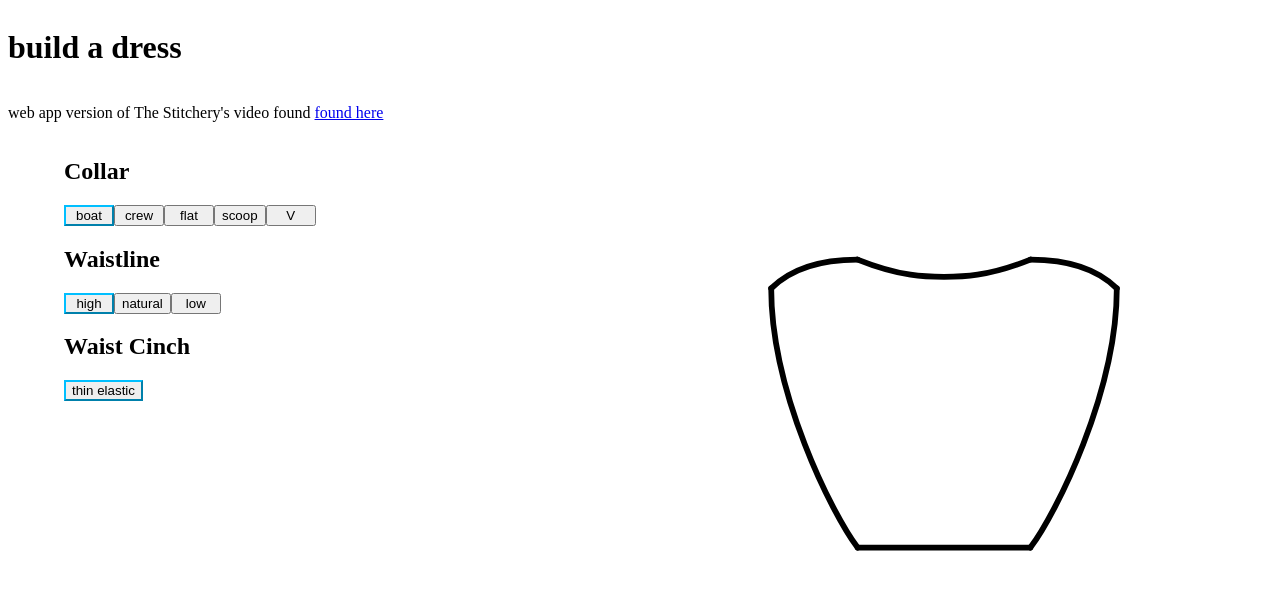
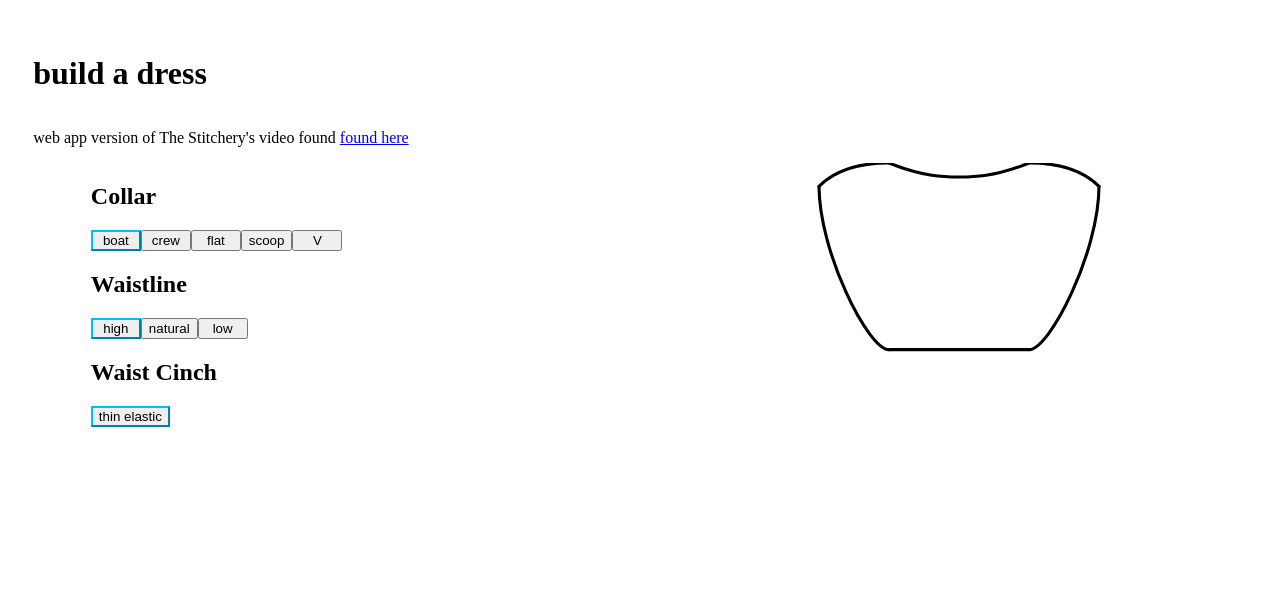
Before and after one commit to bexedmondson/dressjs, a SvelteKit app: page / in a window 1280 px wide. Shown: the top 590 px of the page. Built offline with nearby package versions, Linux system fonts and the light colour scheme.

Commit message:
improving (?) css layout

```diff
--- a/src/lib/choices.js
+++ b/src/lib/choices.js
@@ -5,11 +5,13 @@ export const collar = writable(data.collarOptions[0]);
 export const waistline = writable(data.waistlineOptions[0]);
 export const waistCinch = writable(data.waistCinchOptions[0]);
 
-export const maxDiagramWidth = readable(100.0);
-export const maxDiagramHeight = readable(200.0);
+let maxWidth = 150.0;
+let maxHeight = 200.0;
+export const maxDiagramWidth = readable(maxWidth);
+export const maxDiagramHeight = readable(maxHeight);
 
 //got to add .0 to make the maths work
-export const collarPoints = { left: [35.0, 10.0], right: [65.0, 10.0] };
+export const collarPoints = { left: [maxWidth * 0.35, 0.0], right: [maxWidth * 0.65, 0.0] };
 
 //TODO: get this from sleeve selection in case of sleeveless
-export const shoulderPoints = { left: [20.0, 15.0], right: [80.0, 15.0] };
+export const shoulderPoints = { left: [maxWidth * 0.2, 7.5], right: [maxWidth * 0.8, 7.5] };
--- a/src/lib/torso.js
+++ b/src/lib/torso.js
@@ -5,10 +5,10 @@ export function getTorsoSidesPath(shoulderPoints, waistPoints)
     let rightOrigin = shoulderPoints.right;
     let rightTerminal = [waistPoints.x1, waistPoints.y1];
 
-    let originTangentXOffset = (leftTerminal[1] - leftTerminal[1]) * 0.3;
+    let originTangentXOffset = 0;
     let originTangentYOffset = (leftTerminal[1] - leftOrigin[1]) * 0.4;
     let terminalTangentXOffset = (leftTerminal[0] - leftOrigin[0]) * 0.3;
-    let terminalTangentYOffset = (leftTerminal[0] - leftOrigin[0]) * 0.4;
+    let terminalTangentYOffset = 0;
 
 
     let path =  `M ${leftOrigin[0]},${leftOrigin[1]}
--- a/src/routes/+page.svelte
+++ b/src/routes/+page.svelte
@@ -18,20 +18,22 @@
 
 <div class="parent-container">
     <div class="buttoncolumn">
-        <CollarSelect></CollarSelect>
-        <WaistlineSelect></WaistlineSelect>
-        <WaistCinchSelect></WaistCinchSelect>
+        <div class="buttonscroll">
+            <CollarSelect></CollarSelect>
+            <WaistlineSelect></WaistlineSelect>
+            <WaistCinchSelect></WaistCinchSelect>
+        </div>
     </div>
 
     <div class="diagram">
         <svg viewBox="0 0 {$maxDiagramWidth} {$maxDiagramHeight}" preserveAspectRatio="meet" xmlns="http://www.w3.org/2000/svg">
             <!--to establish overall size of diagram-->
-            <path
+            <!--path
                 d="M 0,0 L 0,200 L 100,200"
                 fill="none"
-                stroke="none"
+                stroke="white"
                 stroke-width="1px"
-            />
+            /-->
             <CollarPath />
             <ShoulderPath />
             <TorsoPath />
@@ -45,32 +47,67 @@
 
 <style>
     .all{
-        position: absolute;
-        height:100%;
-        width: 100%;
+        position: relative;
         display: flex;
         flex-direction: column;
+        padding: 2% 2% 2% 2%;
+        width: 90vw;
+        height: 94vh;
     }
     .parent-container{
         display: flex;
+        flex: 2;
+        flex-direction: row;
         justify-content: center;
+        align-content:start;
         gap: 1rem;
-        flex-grow: 4;
+        height: 100%;
 	}
 	.buttoncolumn{
-        width: 40%;
-        display: block;
+        padding: 0% 5%;
+        flex:1;
+        height: 100%;
+        max-height: 100%;
+	}
+    .buttonscroll{
+        width: 100%;
+        height: 100%;
+        max-width: 100%;
+        max-height: 100%;
+        overflow-y: auto;
 	}
     .diagram{
-        width: 40%;
-        display: flex;
-        padding: 5%;
+        padding: 0% 5%;
+        flex:1;
         position: relative;
+        max-width: 100%;
+        max-height: 100%;
     }
     svg{
         position: absolute;
+        width: 100%;
+        height: 100%;
     }
+
+    @media (orientation: portrait) {
+        .parent-container {
+            justify-content: inherit;
+            align-content: center;
+            flex-direction: column;
+            height: auto;
+        }
+        .diagram {
+            min-height: 50vh;
+        }
+    }
+
     :global(.optionButton){
         min-width: 50px;
     }
+    :global(html) {
+        height: 100vh;
+    }
+    :global(body) {
+        height: calc(100vh - 16px);
+    }
 </style>
```
